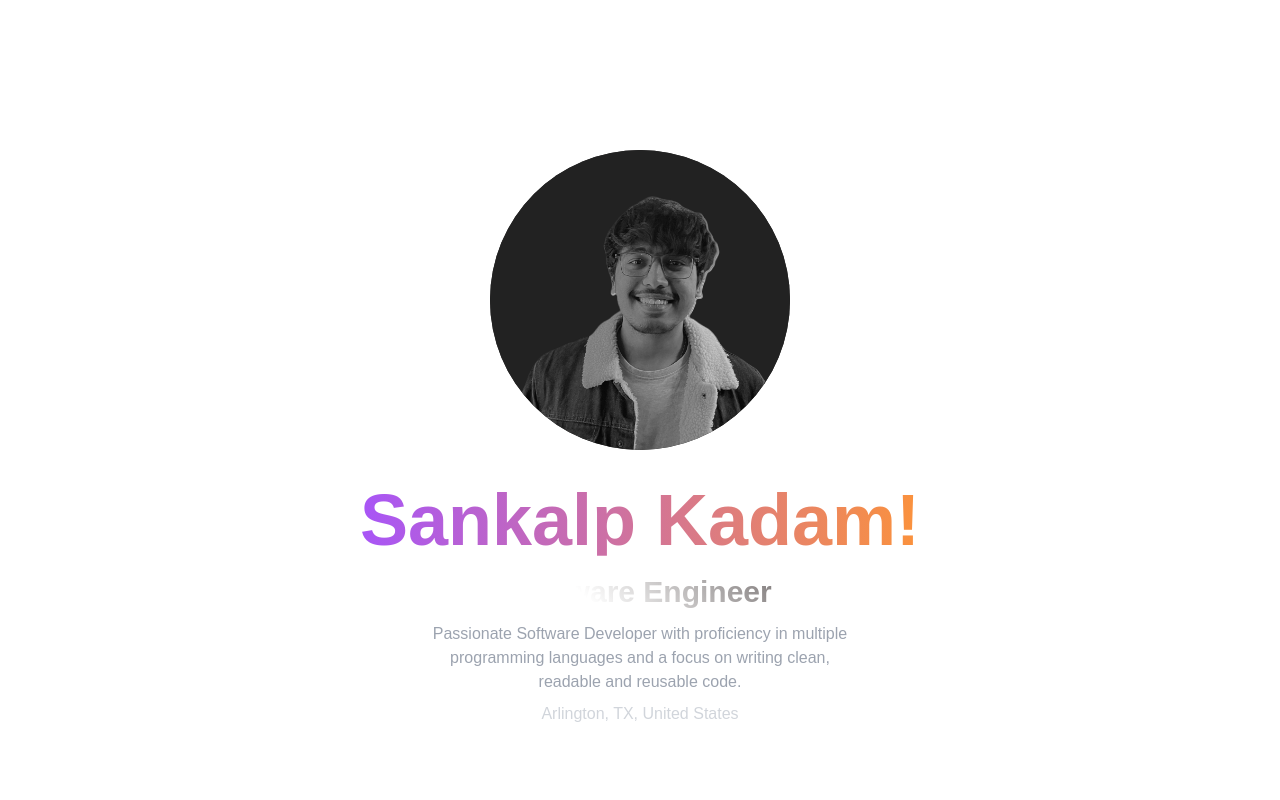
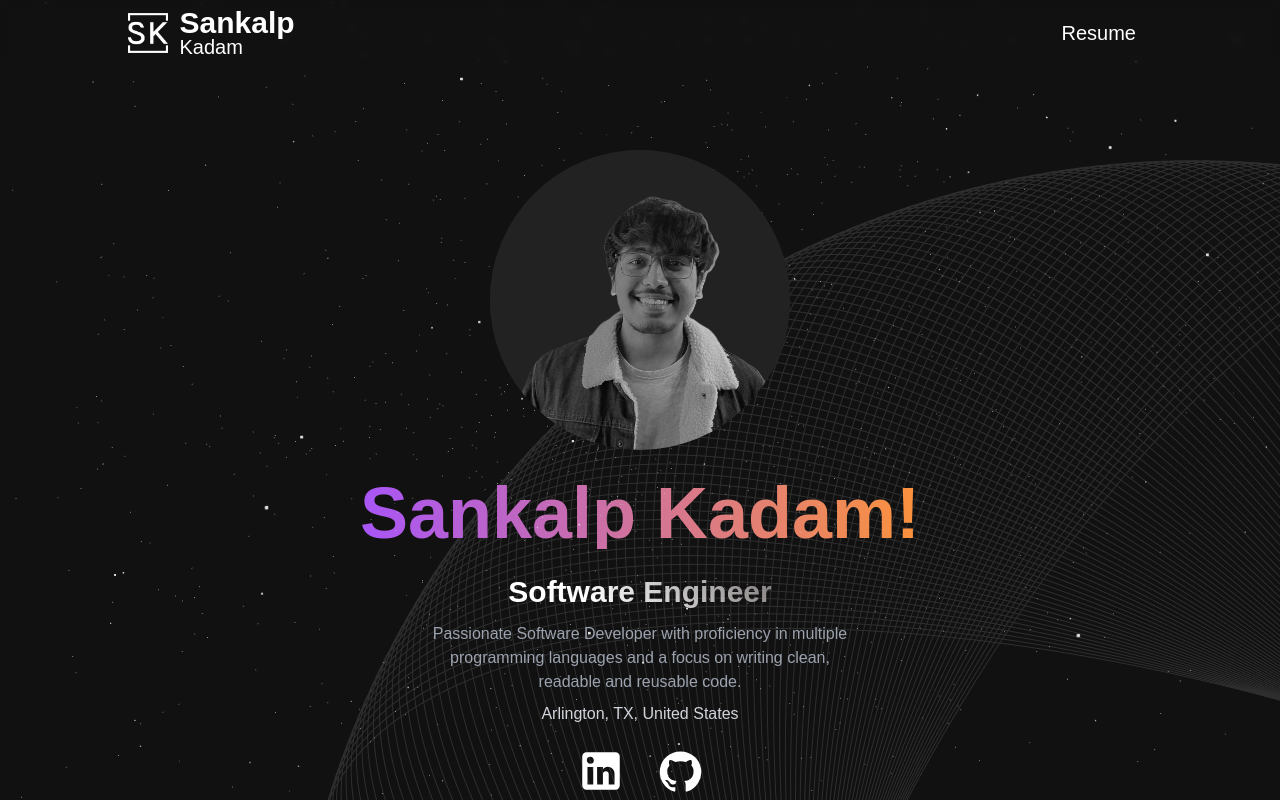
Before and after one commit to SankalpKadam/portfolio, a React (Create React App) app: page / in a window 1280 px wide. Shown: the top 800 px of the page. Built offline with nearby package versions, Linux system fonts and the light colour scheme.

Commit message:
made text uniform

```diff
--- a/src/Homepage/About/About.jsx
+++ b/src/Homepage/About/About.jsx
@@ -15,7 +15,7 @@ const About = () => {
                 to-orange-400'>
                 ABOUT ME
             </div>
-            <div className='lg:text-base
+            <div className='md:text-lg
                                 text-sm
                                 xl:w-1/2
                                 md:w-2/3
--- a/src/Homepage/Homepage.jsx
+++ b/src/Homepage/Homepage.jsx
@@ -5,9 +5,13 @@ import About from './About/About'
 import Experience from './Experience/Experience'
 import Projects from './Projects/Projects'
 import Getintouch from './GetInTouch/Getintouch'
+import StarsCanvas from '../StarsBackground'
+import Navbar from '../Navbar/Navbar'
 const Homepage = () => {
   return (
-    <div className='homepage'>
+    <div className="homepage App h-full bg-[url('./LooperGroup2.png')] bg-no-repeat">
+        <StarsCanvas/>
+      <Navbar/>
         <Banner/>
         <About/>
         <Experience/>
--- a/src/Homepage/Projects/SingleProject.jsx
+++ b/src/Homepage/Projects/SingleProject.jsx
@@ -54,6 +54,7 @@ const SingleProject = ({ id, skills, shortText, title, github, live, img }) => {
                                 px-4
                                 rounded-lg
                                 text-sm
+                                md:text-base
                                 lg:mt-0
                                 mt-2'>
                     {shortText}
```
